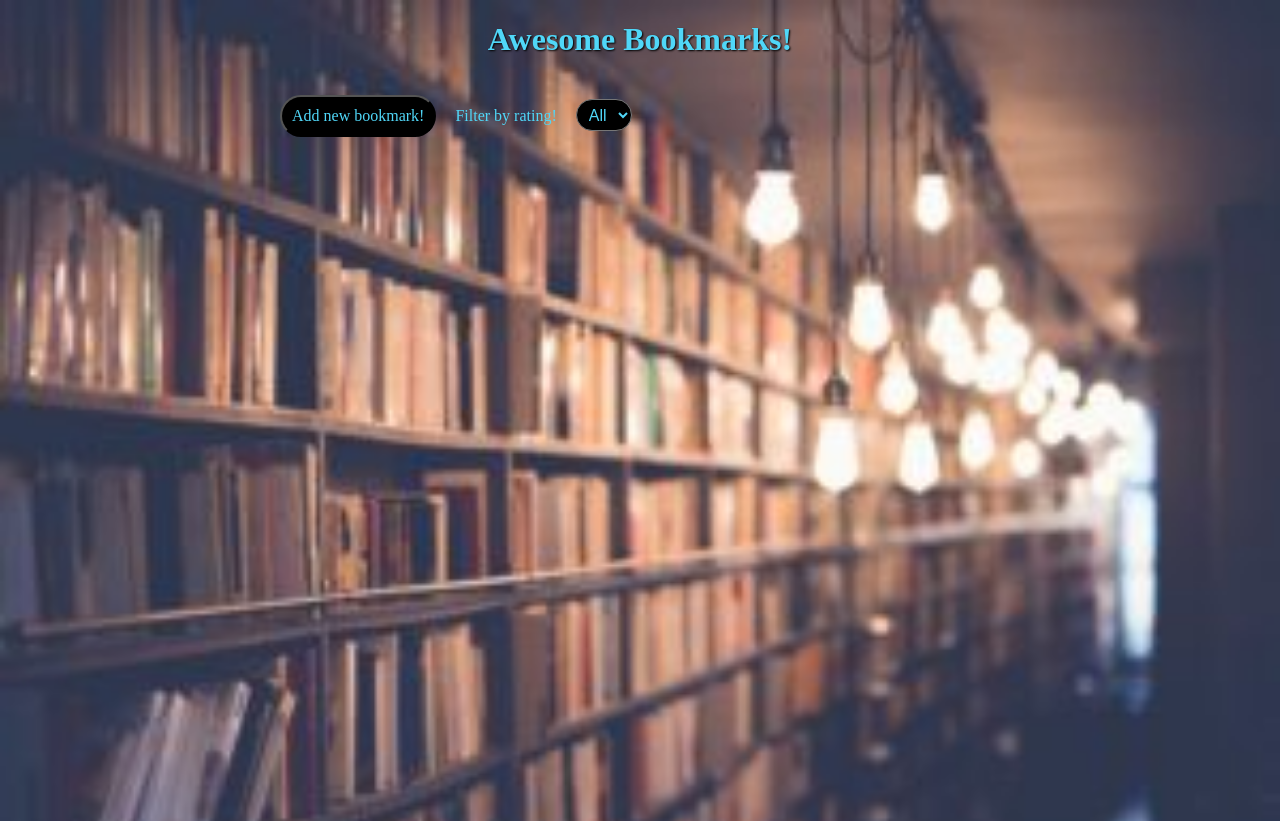
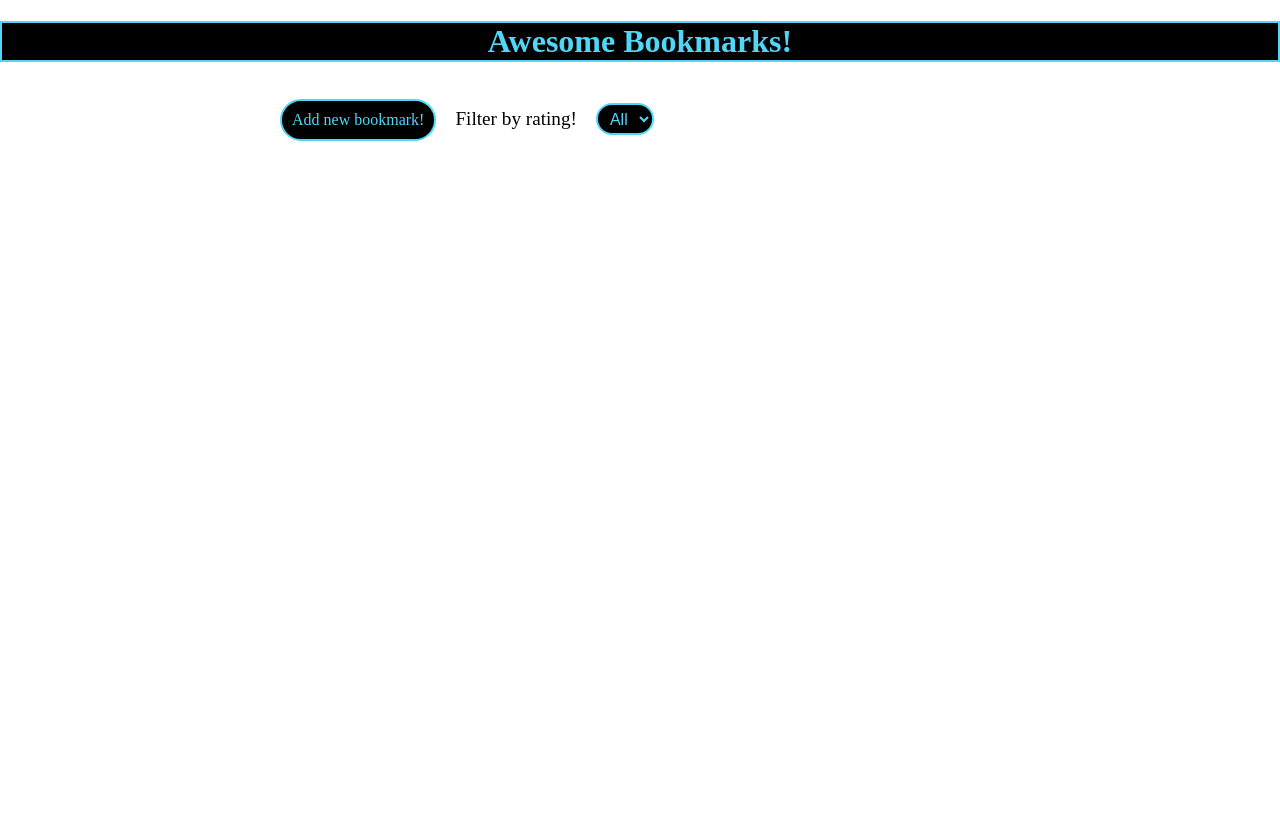
Before and after one commit to thinkful-ei-rabbit/bookmarks-app-amanda, a website built with webpack: page src/index.html in a window 1280 px wide. Built offline with nearby package versions, Linux system fonts and the light colour scheme; no server answers.

Commit message:
changed css

```diff
--- a/src/styles.css
+++ b/src/styles.css
@@ -12,18 +12,12 @@
     background-size: 100% auto;
   }
 
-  body {
-    margin: 0 auto;
-    background-image: url('./bookstack.jpg');
-    background-size: cover;
-    background-repeat: no-repeat;
-  }
-
   h1,
   h2 {
     color: #50d7f8;
-    text-shadow: 1px 1px 2px black;
+    background-color: black;
     text-align:center;
+    border: 2px solid #50d7f8;
   }
 
 
@@ -39,7 +33,7 @@
     }
 
   li {
-    border: 1px solid #fff;
+    border: 2px solid #50d7f8;
     margin: 0.5em;
     padding: 0.5em;
     background-color:black;
@@ -53,6 +47,7 @@
   option,
   input,
   button {
+    border: 2px solid #50d7f8;
     border-radius: 25px;
     padding: 0.1rem 0.5rem;
     font-size: 1rem;
@@ -63,6 +58,7 @@
   }
 
   button {
+    border: 2px solid #50d7f8;
     background-color: black;
     color: #50d7f8
   }
@@ -76,10 +72,12 @@
     font-size: 1.2em;
     color: #50d7f8;
     background-color: black;
+    border: 2px solid #50d7f8;
   }
 
   .rating-filter-label{
-      color: #50d7f8;
+    font-size: 1.2em;
+    color: black;
   }
 
   .form-box {
@@ -88,6 +86,7 @@
     flex-direction: column;
     color: #50d7f8;
     background-color: black;
+    border: 1px solid #50d7f8;
   }
 
   button,
```
Also changed, not shown: src/bookstack.jpg (deleted).
